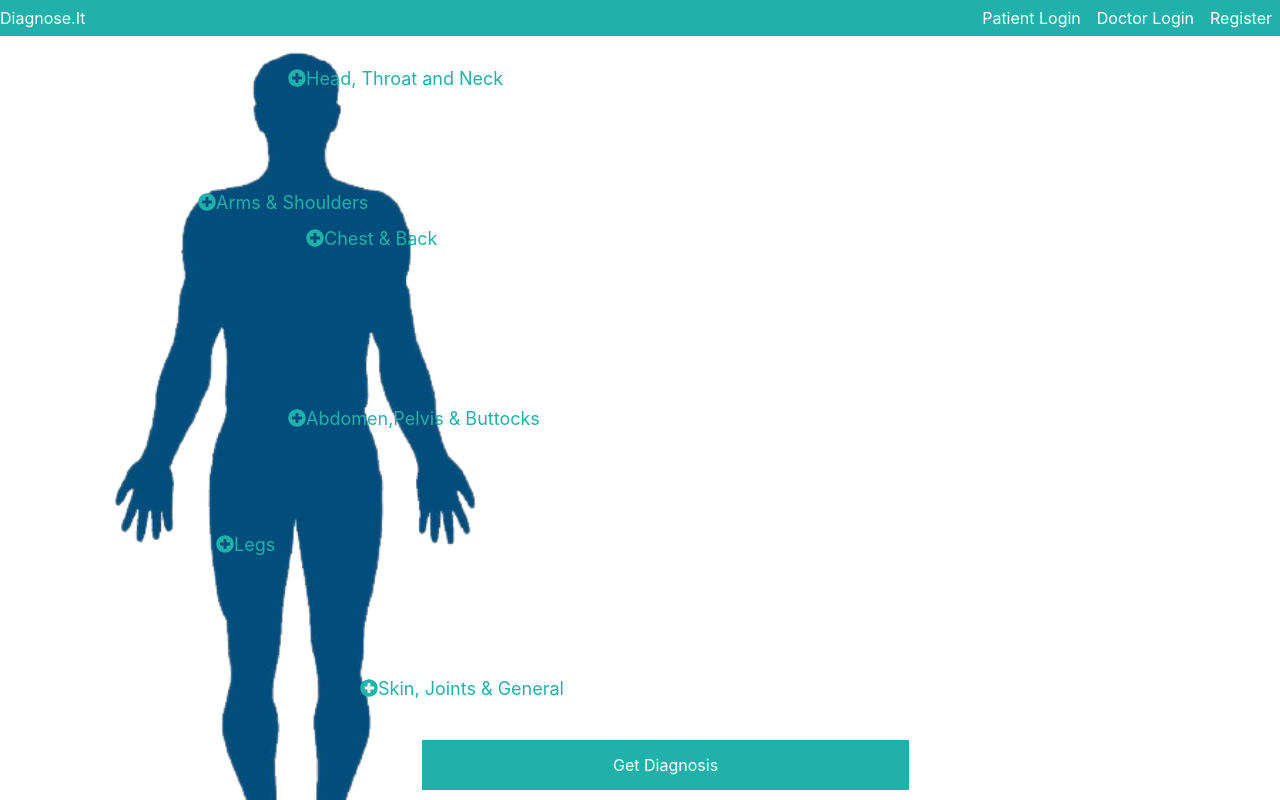
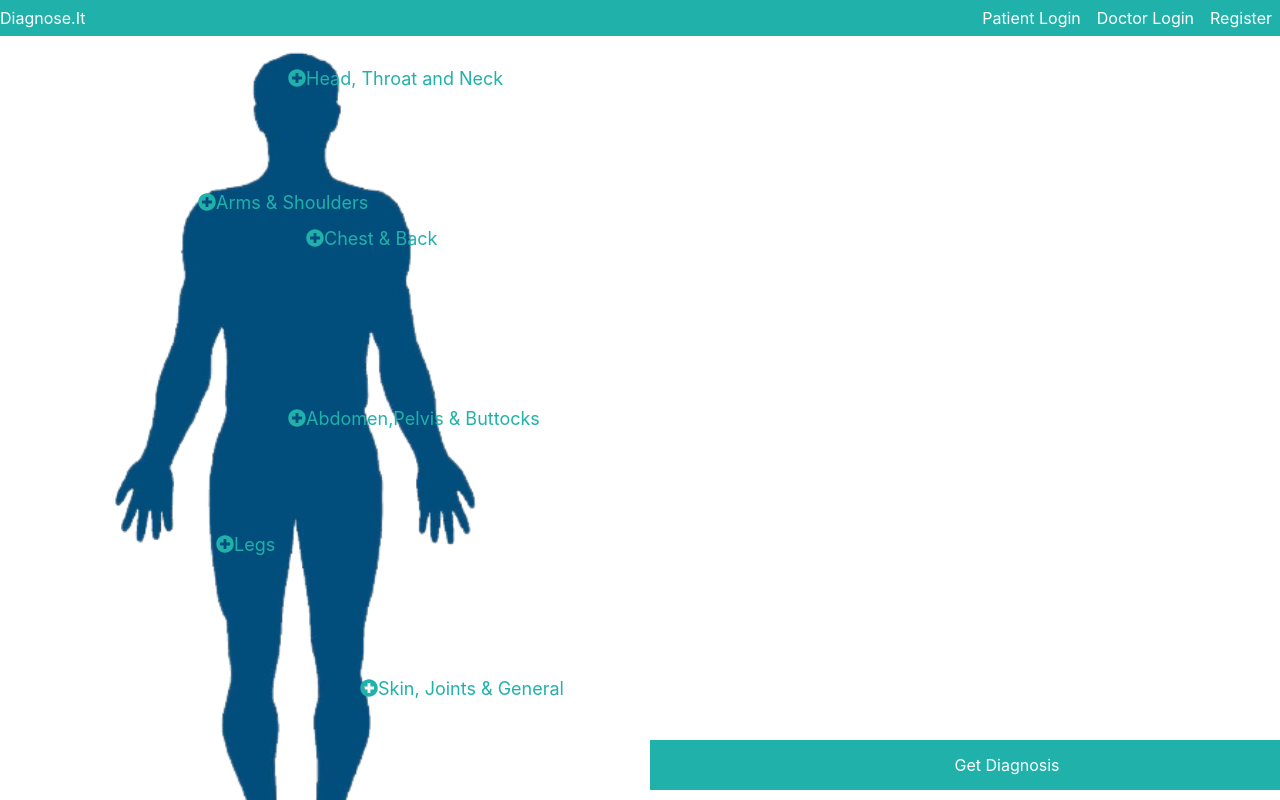
Before and after one commit to nvTwistt/final_project, a React (Create React App) app: page / in a window 1280 px wide. Built offline with nearby package versions, Linux system fonts and the light colour scheme.

Commit message:
formatting symptom page with a body button

```diff
--- a/src/components/symptoms/SymptomList.css
+++ b/src/components/symptoms/SymptomList.css
@@ -25,7 +25,8 @@
 }
 
 .add-symptom-button:hover {
- color:#008cba;
+  color: rgb(255, 255, 255);
+  background-color: rgba(0, 0, 0, 0.4);
 }
 
 .add-symptom-button.abd{
--- a/src/components/symptoms/SymptomsPage.css
+++ b/src/components/symptoms/SymptomsPage.css
@@ -8,8 +8,8 @@
   font-size: 16px;
   position: fixed;
   bottom: 10px;
-  left:33%;
-  width:33%;
+  left:650px;
+  width:650px;
 }
 
 .diagnosis-button:hover{
```
